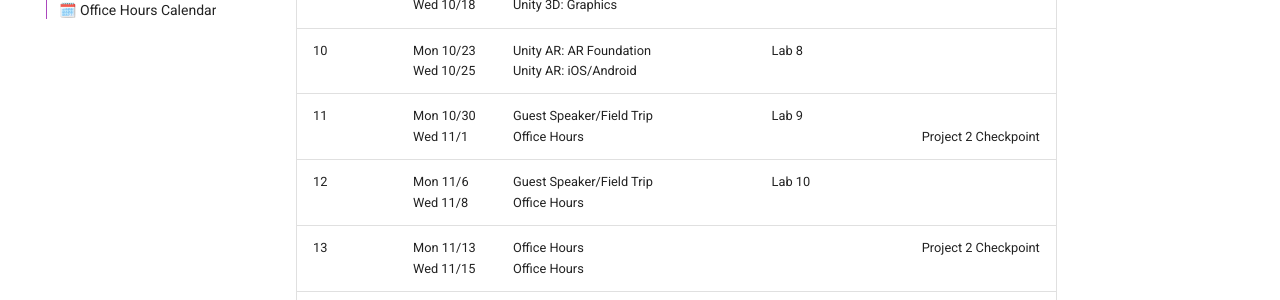
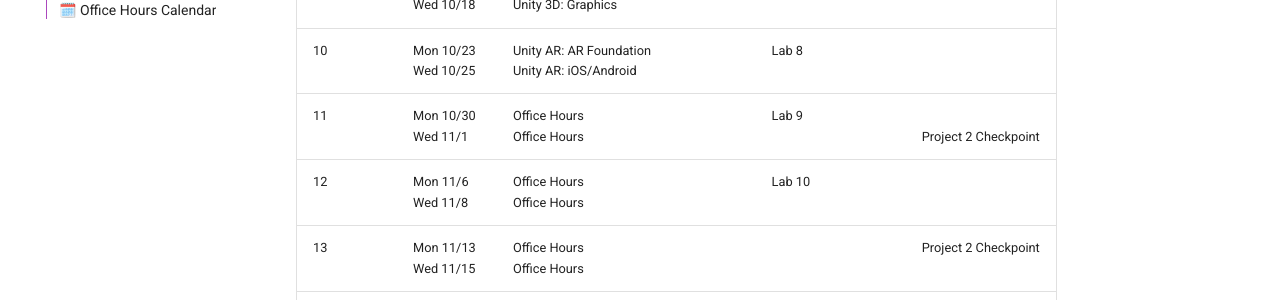
Before and after one commit to usc-ctin583/usc-ctin583.github.io, an MkDocs documentation site: the page built from docs/index.md, in a window 1280 px wide and 900 px high, scrolled down 738 px. Shown: the part 152-452 px from the top of the window. Built offline with MkDocs 1.6.1 and Material for MkDocs 9.7.7, drawn with Linux system fonts in a browser that asks for light colours.

Commit message:
update calendar

```diff
--- a/docs/index.md
+++ b/docs/index.md
@@ -12,8 +12,8 @@
 | 8    | Mon 10/9 <br> Wed 10/11  | Project 1 Critique <br> Unity 3D: Physics | Lab 6 | Project 1 Due |
 | 9    | Mon 10/16 <br> Wed 10/18 | Unity 3D: Multiplayer <br> Unity 3D: Graphics | Lab 7 | Project 2 |
 | 10   | Mon 10/23 <br> Wed 10/25 | Unity AR: AR Foundation <br> Unity AR: iOS/Android | Lab 8 |
-| 11   | Mon 10/30 <br> Wed 11/1  | Guest Speaker/Field Trip <br> Office Hours | Lab 9 | <br> Project 2 Checkpoint |
-| 12   | Mon 11/6 <br> Wed 11/8   | Guest Speaker/Field Trip <br> Office Hours | Lab 10 |
+| 11   | Mon 10/30 <br> Wed 11/1  | Office Hours <br> Office Hours | Lab 9 | <br> Project 2 Checkpoint |
+| 12   | Mon 11/6 <br> Wed 11/8   | Office Hours <br> Office Hours | Lab 10 |
 | 13   | Mon 11/13 <br> Wed 11/15 | Office Hours <br> Office Hours | | Project 2 Checkpoint|
 | 14   | Mon 11/20 <br> Wed 11/22 | No Class (Thanksgiving) <br> No Class (Thanksgiving) | | |
 | 15   | Mon 11/27 <br> Wed 11/29 | Office Hours <br> Office Hours | | Project 2 Checkpoint |
```
